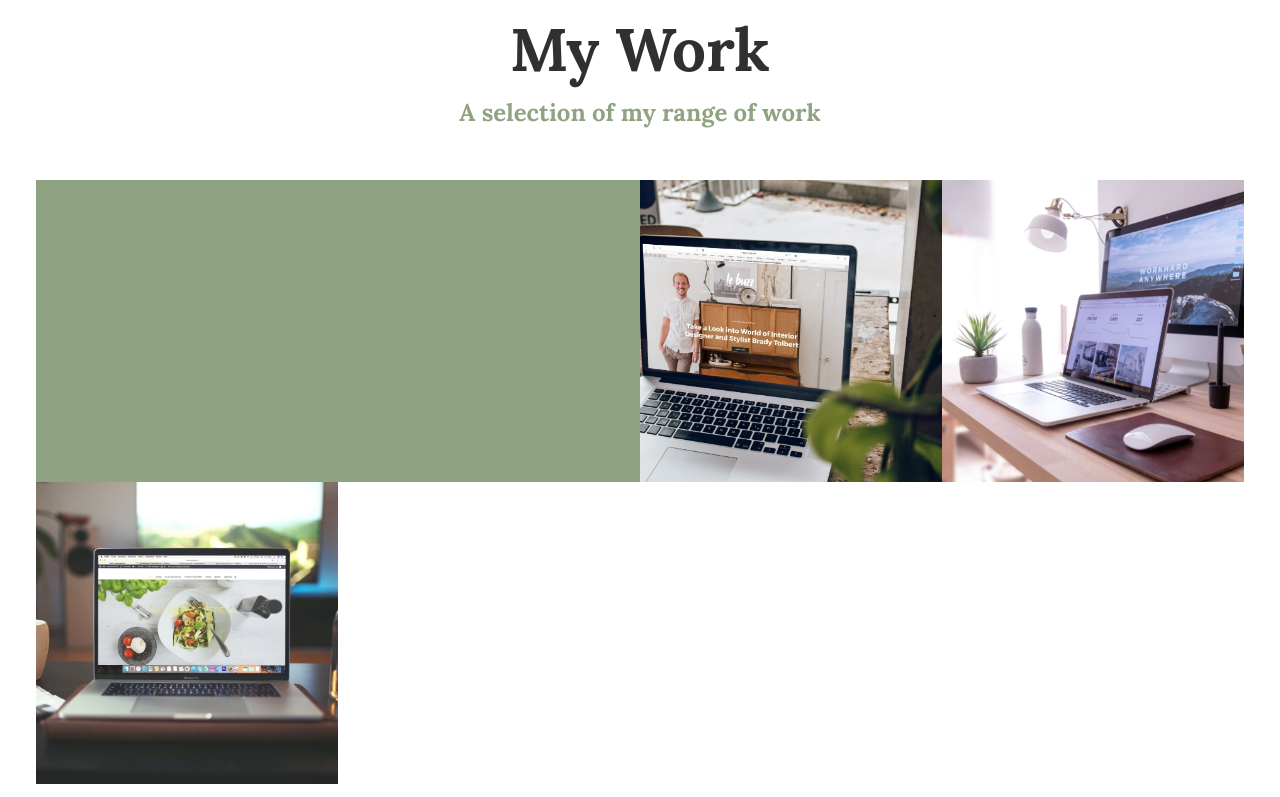
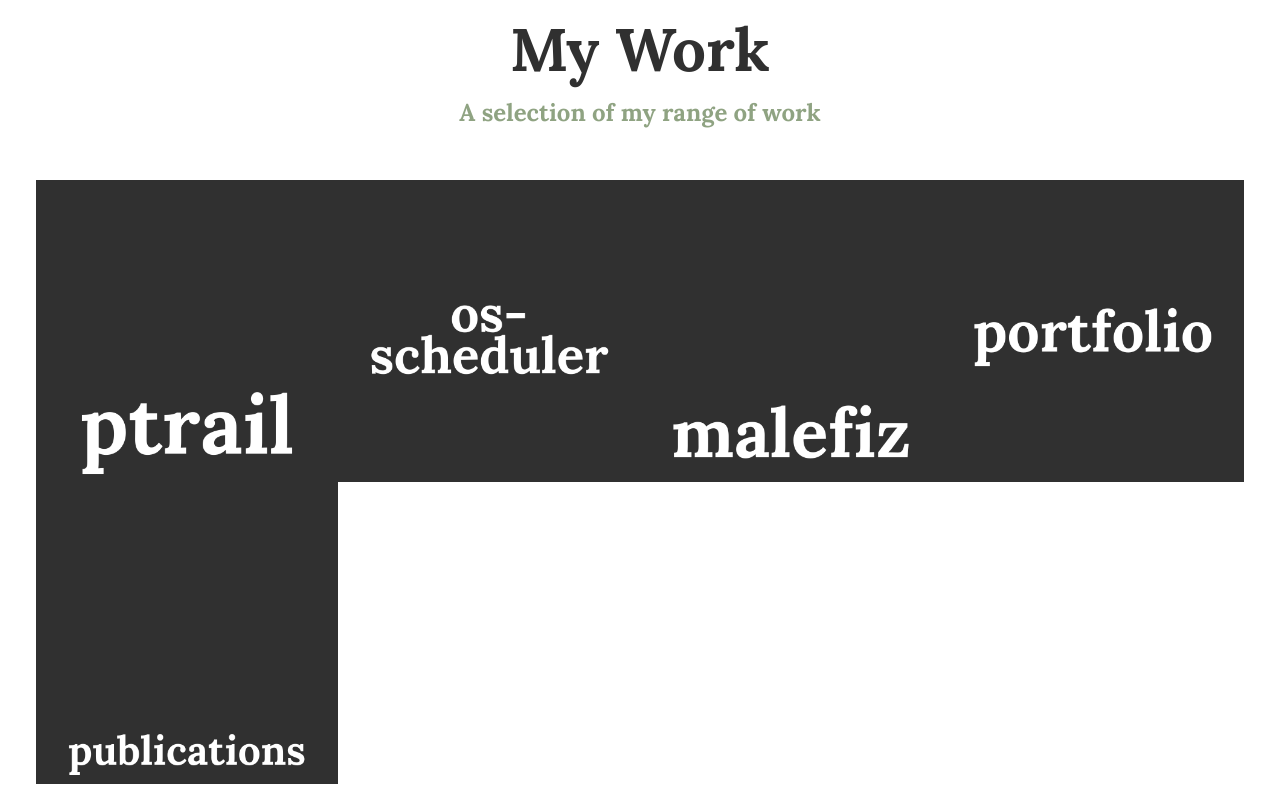
Before and after one commit to Salman-Haidri/SalmanHaidri, a plain HTML site: page index.html in a window 1280 px wide. Shown: the part 2000-2797 px from the top of the page. Drawn offline with nearby package versions, Linux system fonts and the light colour scheme.

Commit message:
update Works

```diff
--- a/css/style.css
+++ b/css/style.css
@@ -398,7 +398,7 @@ header {
 }
 
 .portfolio__item {
-    background: var(--clr-accent);
+    background: var(--clr-dark);
     overflow: hidden;
 }
 
--- a/index.html
+++ b/index.html
@@ -28,7 +28,7 @@
         <nav class="nav">
           <ul class="nav__list">
               <li class="nav__item"><a href="#home" class="nav__link">Home</a></li>
-              <li class="nav__item"><a href="#services" class="nav__link">My Services</a></li>
+              <li class="nav__item"><a href="#services" class="nav__link">Interests</a></li>
               <li class="nav__item"><a href="#about" class="nav__link">About me</a></li>
               <li class="nav__item"><a href="#work" class="nav__link">My Work</a></li>
           </ul>
@@ -110,27 +110,27 @@
         <div class="portfolio">
             <!-- Portfolio item 01 -->
             <a href="https://github.com/YakshHaranwala/PTRAIL" class="portfolio__item">
-                <img src="img/portfolio-01.jpg" alt="" class="portfolio__img">
+                <img src="img/Portfolio-01.png" alt="" class="portfolio__img">
             </a>
 
             <!-- Portfolio item 02 -->
             <a href="https://github.com/Salman-Haidri/OS_scheduler.git" class="portfolio__item">
-                <img src="img/portfolio-02.jpg" alt="" class="portfolio__img">
+                <img src="img/Portfolio-02.png" alt="" class="portfolio__img">
             </a>
 
             <!-- Portfolio item 03 -->
             <a href="https://github.com/Salman-Haidri/comp2005-winter21-group5" class="portfolio__item">
-                <img src="img/portfolio-03.jpg" alt="" class="portfolio__img">
+                <img src="img/Portfolio-03.png" alt="" class="portfolio__img">
             </a>
 
             <!-- Portfolio item 04 -->
             <a href="https://github.com/Salman-Haidri/SalmanHaidri" class="portfolio__item">
-                <img src="img/portfolio-04.jpg" alt="" class="portfolio__img">
+                <img src="img/Portfolio-04.png" alt="" class="portfolio__img">
             </a>
 
             <!-- Portfolio item 05 -->
-            <a href="#" class="portfolio__item">
-                <img src="img/portfolio-05.jpg" alt="" class="portfolio__img">
+            <a href="https://arxiv.org/abs/2108.13202" class="portfolio__item">
+                <img src="img/Portfolio-05.png" alt="" class="portfolio__img">
             </a>
         </div>
     </section>
```
